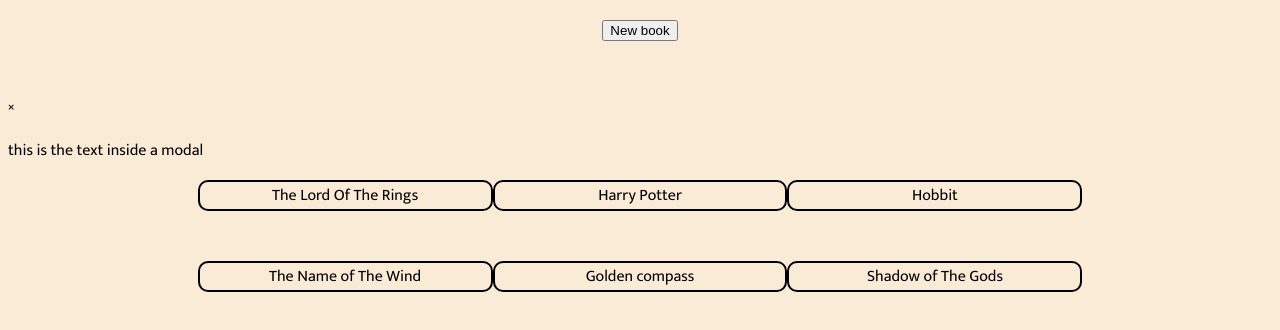
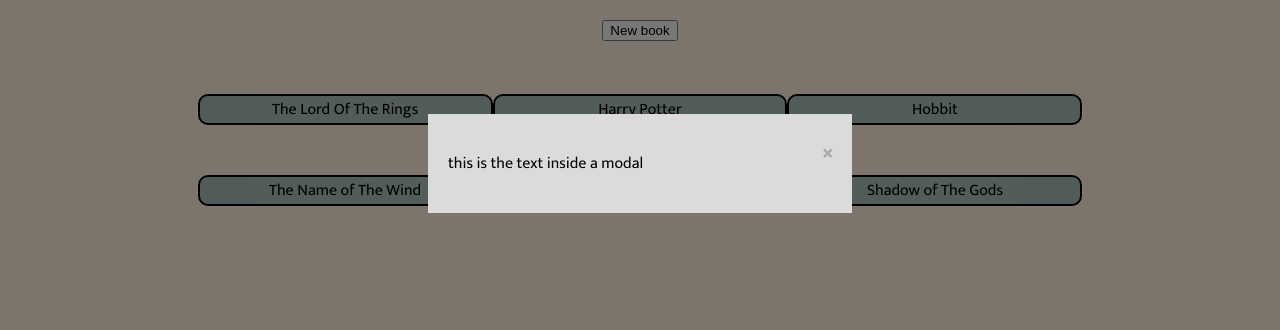
Before and after one commit to Vienio99/library, a plain HTML site: page index.html in a window 1280 px wide. Both pictures are taken after a click on the element "New book". Shown: the part 96-426 px from the top of the page. Drawn offline with Linux system fonts and the light colour scheme.

Commit message:
working modal animation

```diff
--- a/index.css
+++ b/index.css
@@ -27,6 +27,7 @@ h1 {
     box-sizing: border-box;
     margin-bottom: 50px;
     border-radius: 10px;
+    background-color: rgb(164, 184, 179);
 }
 
 #new-book {
@@ -36,4 +37,41 @@ h1 {
 
 .modal {
     display: none;
+    position: fixed;
+    padding-top: 50px;
+    left: 0;
+    top: 0;
+    width: 100%;
+    height: 100%;
+    background-color: rgba(0, 0, 0, 0.5);
 }
+
+.modal-content {
+    position: relative;
+    background-color: rgb(219, 219, 219);
+    padding: 20px;
+    margin: auto;
+    width: 30%;
+    -webkit-animation-name: animatetop;
+    -webkit-animation-duration: 0.4s;
+    animation-name: animatetop;
+    animation-duration: 0.4s;
+    top: 20%;
+}
+
+.close-btn {
+    float: right;
+    color: lightgray;
+    font-size: 24px;
+    font-weight: bold;
+}
+
+.close-btn {
+    color: darkgray;
+    cursor: pointer;
+}
+
+@-webkit-keyframes animatetop {
+    from {top: 100px; opacity: 0}
+    to {top: 20%; opacity: 1}
+}
```
